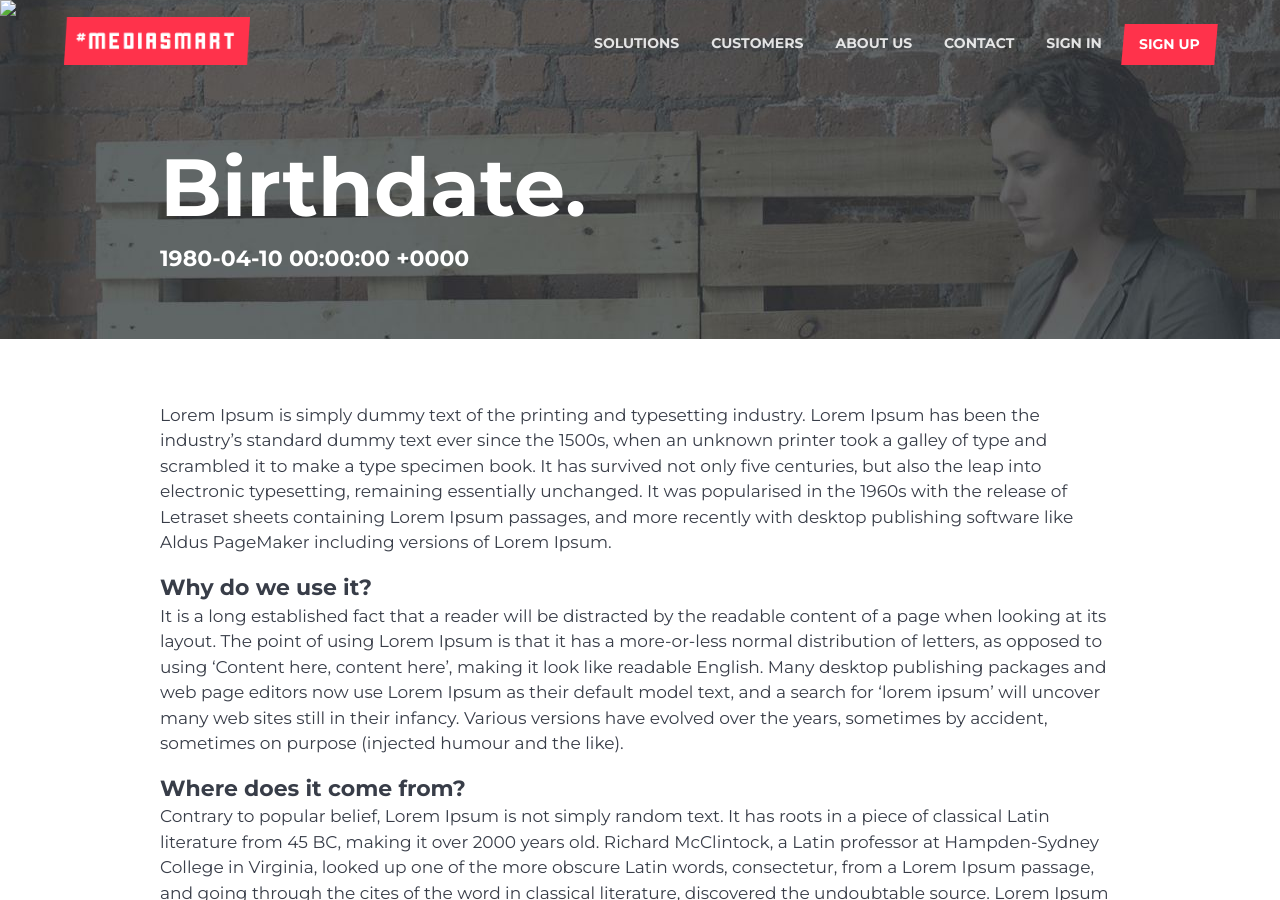
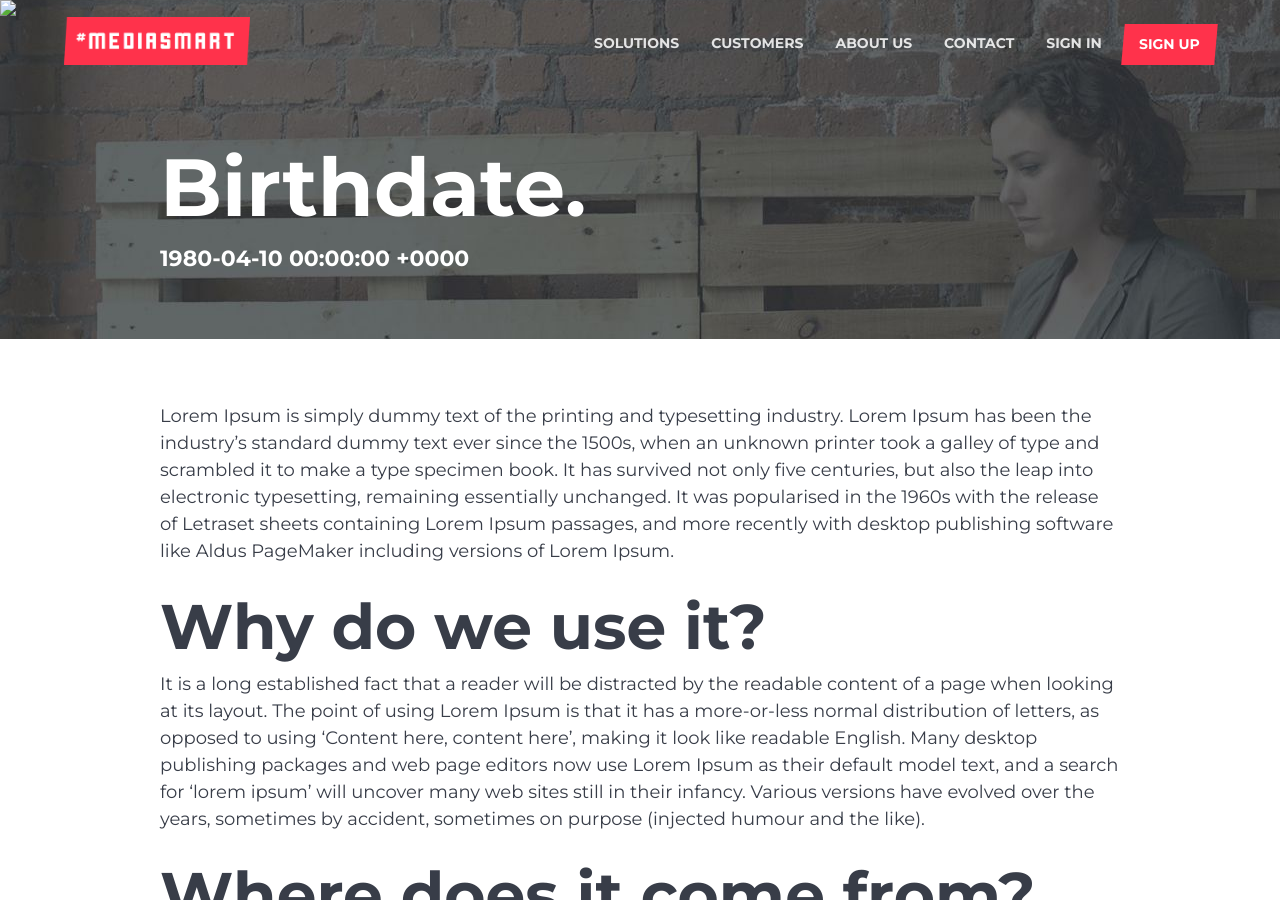
Before and after one commit to mediasmart/site-product, a Jekyll site: the page built from _posts/1980-4-10-birthdate.md, in a window 1280 px wide and 900 px high. Built offline with Jekyll 4.4.1, drawn with Linux system fonts in a browser that asks for light colours; Markdown is read by kramdown in place of the engine named in the settings.

Commit message:
Minimal changes

```diff
--- a/_posts/1980-4-10-birthdate.md
+++ b/_posts/1980-4-10-birthdate.md
@@ -13,12 +13,12 @@ published:  true
 
 Lorem Ipsum is simply dummy text of the printing and typesetting industry. Lorem Ipsum has been the industry's standard dummy text ever since the 1500s, when an unknown printer took a galley of type and scrambled it to make a type specimen book. It has survived not only five centuries, but also the leap into electronic typesetting, remaining essentially unchanged. It was popularised in the 1960s with the release of Letraset sheets containing Lorem Ipsum passages, and more recently with desktop publishing software like Aldus PageMaker including versions of Lorem Ipsum.
 
-### Why do we use it?
+## Why do we use it?
 It is a long established fact that a reader will be distracted by the readable content of a page when looking at its layout. The point of using Lorem Ipsum is that it has a more-or-less normal distribution of letters, as opposed to using 'Content here, content here', making it look like readable English. Many desktop publishing packages and web page editors now use Lorem Ipsum as their default model text, and a search for 'lorem ipsum' will uncover many web sites still in their infancy. Various versions have evolved over the years, sometimes by accident, sometimes on purpose (injected humour and the like).
 
-
-### Where does it come from?
+## Where does it come from?
 Contrary to popular belief, Lorem Ipsum is not simply random text. It has roots in a piece of classical Latin literature from 45 BC, making it over 2000 years old. Richard McClintock, a Latin professor at Hampden-Sydney College in Virginia, looked up one of the more obscure Latin words, consectetur, from a Lorem Ipsum passage, and going through the cites of the word in classical literature, discovered the undoubtable source. Lorem Ipsum comes from sections 1.10.32 and 1.10.33 of "de Finibus Bonorum et Malorum" (The Extremes of Good and Evil) by Cicero, written in 45 BC. This book is a treatise on the theory of ethics, very popular during the Renaissance. The first line of Lorem Ipsum, "Lorem ipsum dolor sit amet..", comes from a line in section 1.10.32.
 
 The standard chunk of Lorem Ipsum used since the 1500s is reproduced below for those interested. Sections 1.10.32 and 1.10.33 from "de Finibus Bonorum et Malorum" by Cicero are also reproduced in their exact original form, accompanied by English versions from the 1914 translation by H. Rackham.
+
 *Javi*
--- a/assets/javascripts/page.js
+++ b/assets/javascripts/page.js
@@ -5,13 +5,20 @@ window.onload = function() {
   var mediasmart = {
     el: {
       header: document.querySelectorAll('body > header')[0]
+    },
+
+    fn: {
+      scroll: function() {
+        var scroll = document.body.scrollTop;
+        var header = mediasmart.el.header;
+        header.setAttribute('class', scroll > header.offsetHeight ? 'scroll' : '');
+      }
     }
   };
 
+  // -- Decorators
+  mediasmart.fn.scroll();
+
   // -- Listeners
-  window.addEventListener('scroll', function (event) {
-    var scroll = document.body.scrollTop;
-    var header = mediasmart.el.header;
-    header.setAttribute('class', scroll > header.offsetHeight ? 'scroll' : '');
-  }, false)
+  window.addEventListener('scroll', mediasmart.fn.scroll, false);
 }
--- a/assets/stylesheets/main.scss
+++ b/assets/stylesheets/main.scss
@@ -24,7 +24,7 @@ $white: #fff;
 $black: #000;
 // Font
 $font-family: 'Montserrat', sans-serif;
-$font-size-large: 1.7 * $unit;
+$font-size-large: 1.8 * $unit;
 $font-size: 1.6 * $unit;
 $font-size-small: 1.4 * $unit;
 $font-size-tiny: 1.2 * $unit;
--- a/assets/stylesheets/page.scss
+++ b/assets/stylesheets/page.scss
@@ -39,19 +39,12 @@ body {
   }
 }
 
-h1 {
-  font-weight: $font-weight-bold;
-  margin: 0;
-}
-
-h2 {
-  font-weight: $font-weight-bold;
+h1, h2, h3 {
   margin: 0;
 }
 
 h3 {
   font-size: 2.2 * $unit;
-  margin: 0;
 }
 
 small {
```
